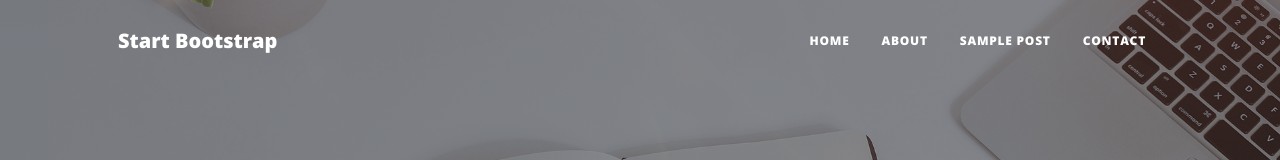
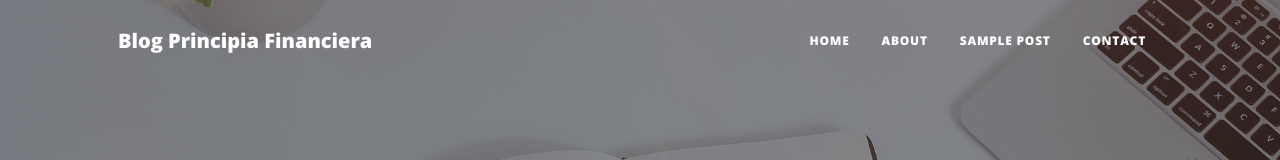
Before and after one commit to aalizama/Intento-Principia, a plain HTML site: page index.html in a window 1280 px wide. Shown: the top 160 px of the page. Drawn offline with nearby package versions, Linux system fonts and the light colour scheme.

Commit message:
Cambio de nombre
Se cambia el nombre

```diff
--- a/index.html
+++ b/index.html
@@ -19,7 +19,7 @@
         <!-- Navigation-->
         <nav class="navbar navbar-expand-lg navbar-light" id="mainNav">
             <div class="container px-4 px-lg-5">
-                <a class="navbar-brand" href="index.html">Start Bootstrap</a>
+                <a class="navbar-brand" href="index.html">Blog Principia Financiera</a>
                 <button class="navbar-toggler" type="button" data-bs-toggle="collapse" data-bs-target="#navbarResponsive" aria-controls="navbarResponsive" aria-expanded="false" aria-label="Toggle navigation">
                     Menu
                     <i class="fas fa-bars"></i>
```
